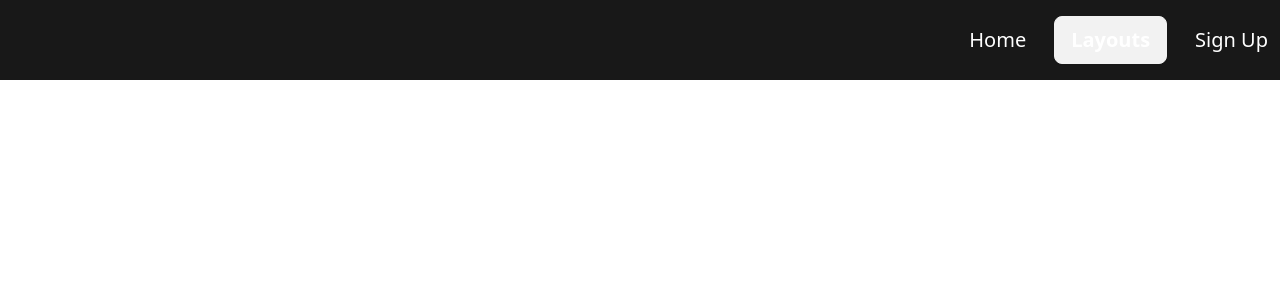
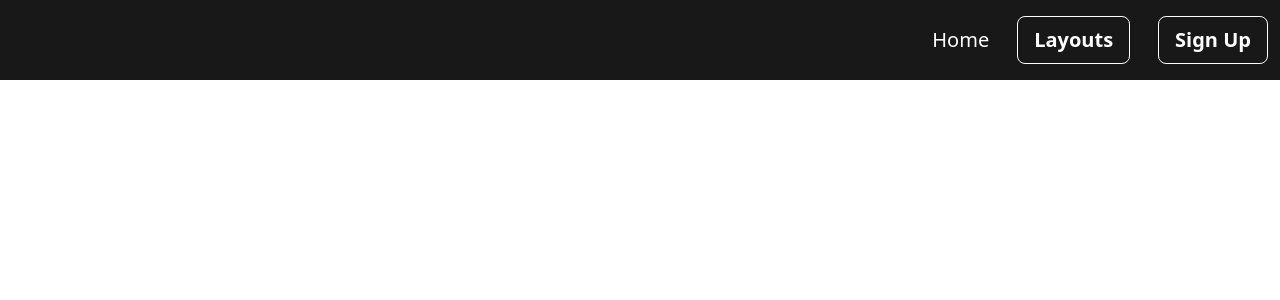
Before and after one commit to Yokosumi/component_training_project_01, a React (Vite) app: page / in a window 1280 px wide. Shown: the top 300 px of the page. Built offline with nearby package versions, Linux system fonts and the light colour scheme.

Commit message:
Update DropDown and Nav components

```diff
--- a/src/components/DropDown.tsx
+++ b/src/components/DropDown.tsx
@@ -5,7 +5,7 @@ export const DropDown = () => {
                 <div
                     tabIndex={0}
                     role="button"
-                    className="btn m-1 text-xl text-white hover:text-gray-400"
+                    className="btn btn-outline m-1 text-xl text-white"
                 >
                     Layouts
                 </div>
@@ -13,13 +13,13 @@ export const DropDown = () => {
                     tabIndex={0}
                     className="dropdown-content z-[1] menu p-2 shadow bg-base-100 rounded-box "
                 >
-                    <li className="hover:text-gray-400">
+                    <li>
                         <a>Generic</a>
                     </li>
-                    <li className="hover:text-gray-400">
+                    <li>
                         <a>Contact</a>
                     </li>
-                    <li className="hover:text-gray-400">
+                    <li>
                         <a>Elements</a>
                     </li>
                 </ul>
--- a/src/components/Nav.tsx
+++ b/src/components/Nav.tsx
@@ -1,4 +1,5 @@
 import { DropDown } from './DropDown'
+import { SignUpButton } from './SignUpButton'
 export const Nav = () => {
     return (
         <>
@@ -7,7 +8,9 @@ export const Nav = () => {
                 <li>
                     <DropDown />
                 </li>
-                <li>Sign Up</li>
+                <li>
+                    <SignUpButton />
+                </li>
             </ul>
         </>
     )
--- /dev/null
+++ b/src/components/SignUpButton.tsx
@@ -0,0 +1,9 @@
+export const SignUpButton = () => {
+    return (
+        <>
+            <button className="btn btn-outline text-xl text-white">
+                Sign Up
+            </button>
+        </>
+    )
+}
```
